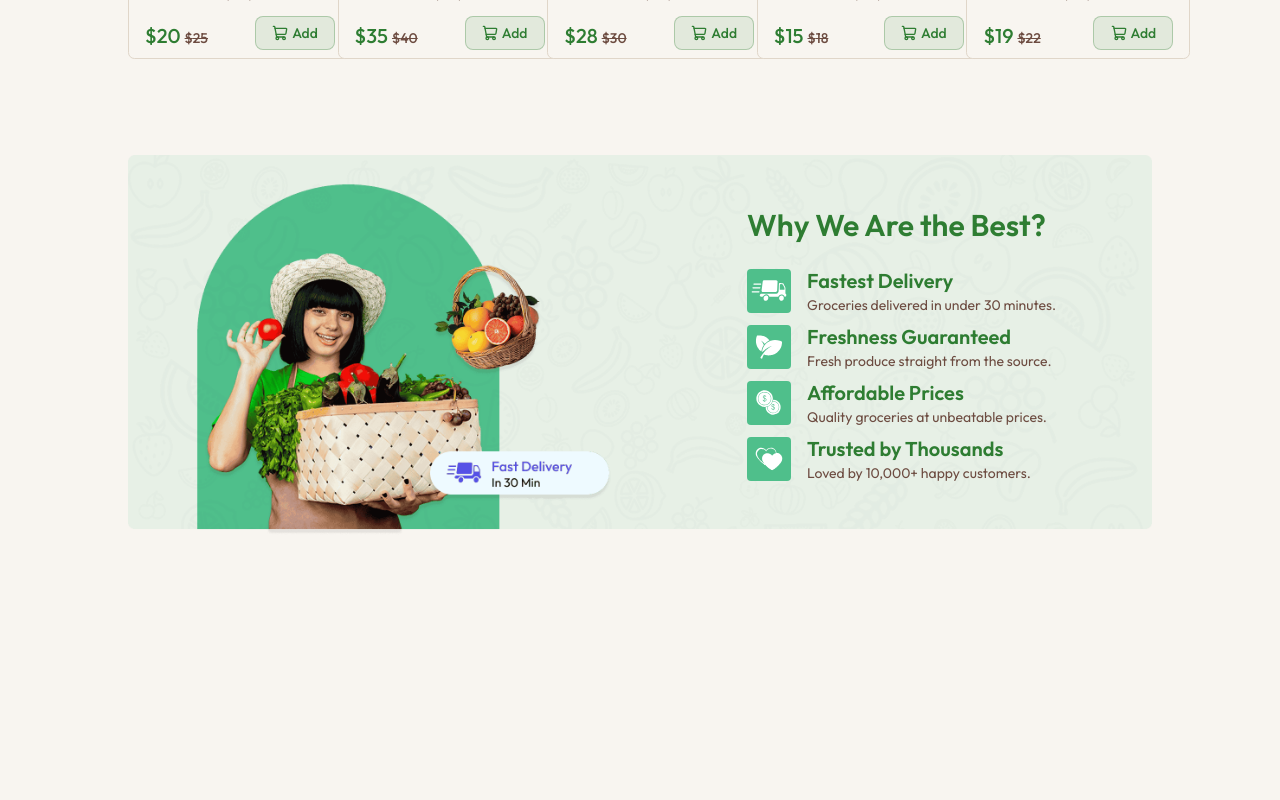
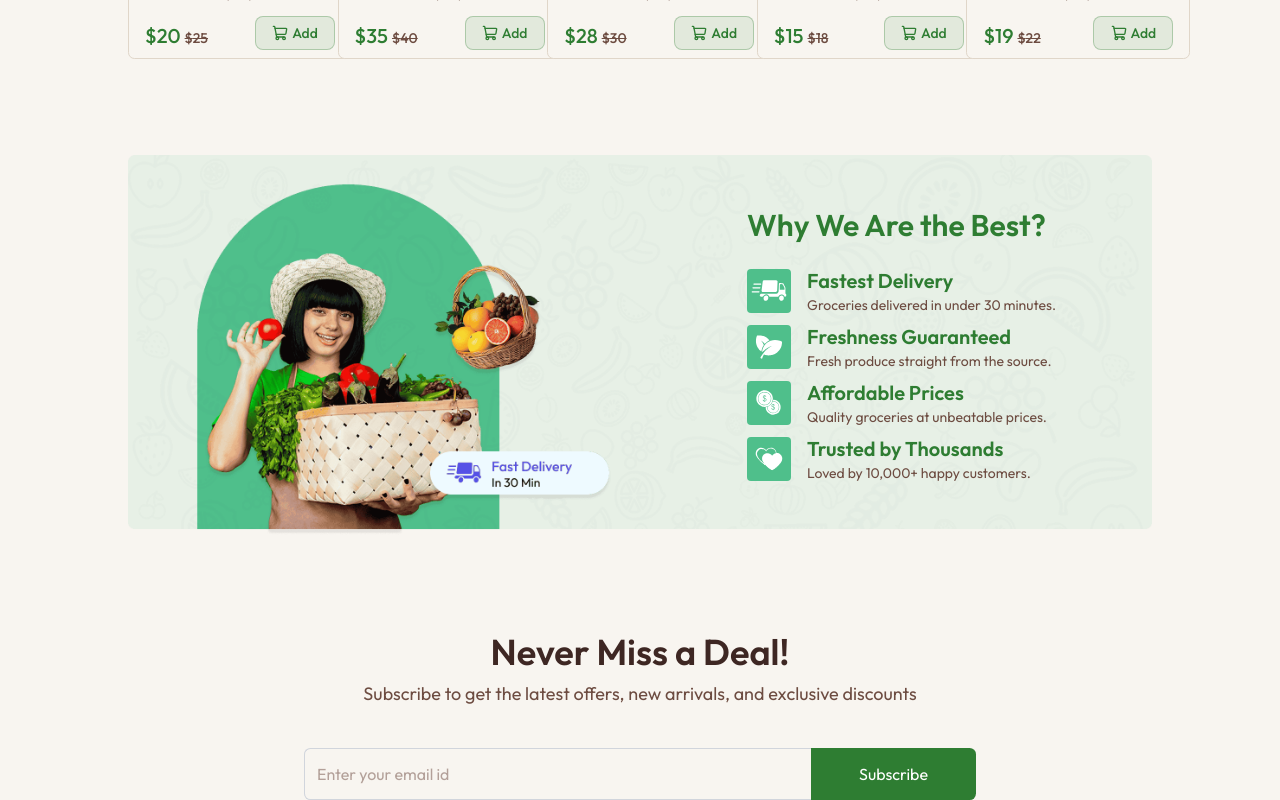
Before and after one commit to KhoaHo1207/e-commerce-greencart, a Next.js app in the folder client/: page / in a window 1280 px wide. Shown: the part 1096-1896 px from the top of the page. Before the commit the page ends 1632 px from the top, so only its background shows below. Built offline with nearby package versions, Linux system fonts and the light colour scheme.

Commit message:
[client] feat: newsltter section in homepage

```diff
--- /dev/null
+++ b/client/app/(home)/_components/news-letter.tsx
@@ -0,0 +1,25 @@
+export default function NewsLetter() {
+  return (
+    <div className="flex flex-col items-center justify-center text-center space-y-2 mt-24">
+      <h1 className="md:text-4xl text-2xl font-semibold">Never Miss a Deal!</h1>
+      <p className="md:text-lg text-muted-foreground pb-8">
+        Subscribe to get the latest offers, new arrivals, and exclusive
+        discounts
+      </p>
+      <form className="flex items-center justify-between max-w-2xl w-full md:h-13 h-12">
+        <input
+          className="border border-gray-300 rounded-md h-full border-r-0 outline-none w-full rounded-r-none px-3 text-muted-foreground"
+          type="text"
+          placeholder="Enter your email id"
+          required
+        />
+        <button
+          type="submit"
+          className="md:px-12 px-8 h-full text-white bg-primary hover:bg-primary/90 transition-all cursor-pointer rounded-md rounded-l-none"
+        >
+          Subscribe
+        </button>
+      </form>
+    </div>
+  );
+}
--- a/client/app/(home)/page.tsx
+++ b/client/app/(home)/page.tsx
@@ -2,6 +2,7 @@
 import BottomBanner from "./_components/bottom-banner";
 import Categories from "./_components/categories";
 import Mainbanner from "./_components/main-banner";
+import NewsLetter from "./_components/news-letter";
 
 export default function HomePage() {
   return (
@@ -10,6 +11,7 @@
       <Categories />
       <BestSeller />
       <BottomBanner />
+      <NewsLetter />
     </div>
   );
 }
```
